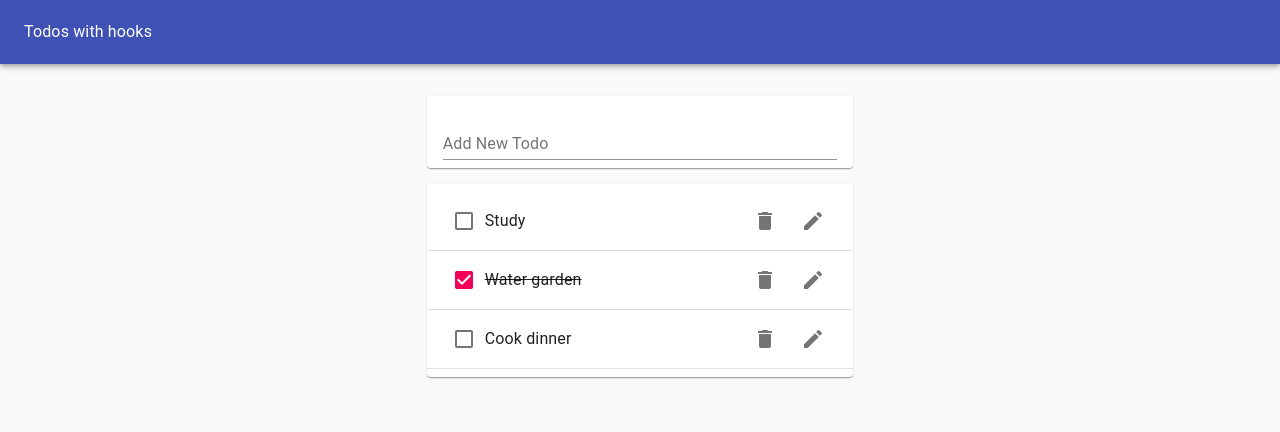
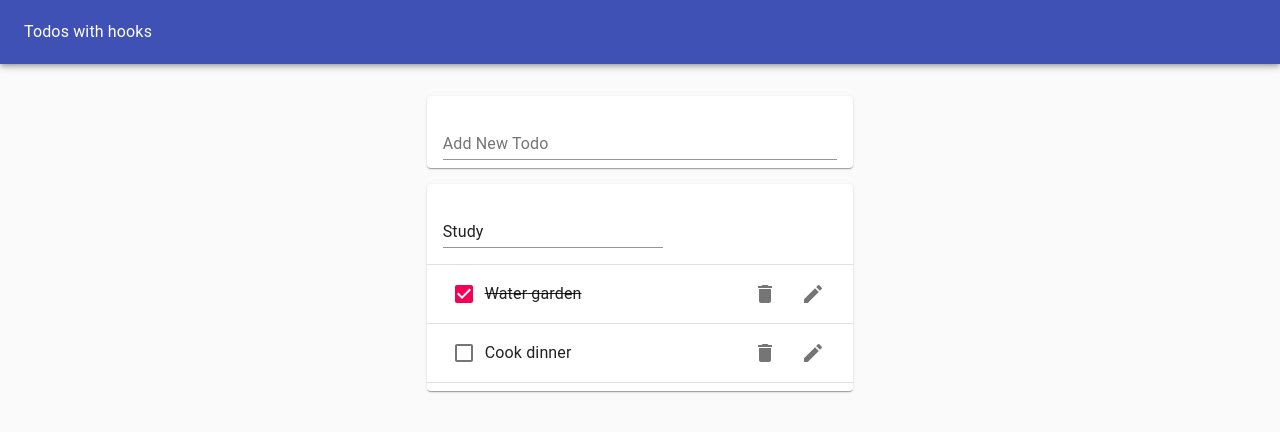
Before and after one commit to carlydekock/hooks-practice, a React (Create React App) app: page / in a window 1280 px wide. Both pictures are taken after a click on the button 813 px from the left and 221 px from the top of the page. Shown: the top 432 px of the page. Built offline with nearby package versions, Linux system fonts and the light colour scheme.

Commit message:
editing functionality complete

```diff
--- /dev/null
+++ b/src/components/EditTodoForm.js
@@ -0,0 +1,24 @@
+import React from 'react';
+import TextField from '@material-ui/core/TextField';
+import useInputState from '../hooks/useInputState';
+
+function EditTodoForm({ id, task, editTodo, toggleEditForm }) {
+  const [value, handleChange, reset] = useInputState(task);
+  return (
+    <form onSubmit={(e) => {
+      e.preventDefault();
+      editTodo(id, value);
+      reset();
+      toggleEditForm();
+    }}>
+      <TextField
+        margin="normal"
+        value={value}
+        onChange={handleChange}
+        fullWidth
+      />
+    </form>
+  );
+}
+
+export default EditTodoForm;
--- a/src/components/Todo.js
+++ b/src/components/Todo.js
@@ -1,4 +1,6 @@
 import React from 'react';
+import useToggleState from '../hooks/useToggleState';
+import EditTodoForm from './EditTodoForm';
 import ListItem from '@material-ui/core/ListItem';
 import ListItemText from '@material-ui/core/ListItemText';
 import Checkbox from '@material-ui/core/Checkbox';
@@ -7,9 +9,14 @@
 import EditIcon from '@material-ui/icons/Edit';
 import ListItemSecondaryAction from '@material-ui/core/ListItemSecondaryAction';
 
-function Todo({id, task, completed, removeTodo, toggleTodo}) {
+function Todo({id, task, completed, removeTodo, toggleTodo, editTodo}) {
+
+  const [isEditing, toggle] = useToggleState(false);
+
   return(
     <ListItem>
+      {isEditing ? <EditTodoForm id={id} task={task} editTodo={editTodo} toggleEditForm={toggle}/> :
+      <>
       <Checkbox tabIndex={-1} checked={completed} onClick={() => toggleTodo(id)}/>
       <ListItemText style={{textDecoration: completed ? "line-through" : "none"}}>
         {task}
@@ -18,10 +25,12 @@
         <IconButton aria-label="Delete" onClick={() => removeTodo(id)}>
           <DeleteIcon />
         </IconButton>
-        <IconButton aria-label="Edit">
+        <IconButton aria-label="Edit" onClick={toggle}>
           <EditIcon/>
         </IconButton>
       </ListItemSecondaryAction>
+      </>
+    }
     </ListItem>
   )
 }
--- a/src/components/TodoApp.js
+++ b/src/components/TodoApp.js
@@ -31,6 +31,13 @@
       todo.id === todoId ? {...todo, completed: !todo.completed } : todo
     );
     setTodos(updatedTodos);
+  };
+
+  const editTodo = (todoId, newTask) => {
+    const updatedTodos = todos.map(todo =>
+      todo.id === todoId ? {...todo, task: newTask } : todo
+    );
+    setTodos(updatedTodos);
   }
 
   return (
@@ -51,7 +58,7 @@
       <Grid container justify='center' style={{marginTop: '1rem'}}>
         <Grid item xs={11} md={8} lg={4}>
           <TodoForm addTodo={addTodo} />
-          <TodoList todos={todos} removeTodo={removeTodo} toggleTodo={toggleTodo}/>
+          <TodoList todos={todos} removeTodo={removeTodo} toggleTodo={toggleTodo} editTodo={editTodo}/>
         </Grid>
       </Grid>
     </Paper>
--- a/src/components/TodoList.js
+++ b/src/components/TodoList.js
@@ -4,7 +4,7 @@
 import Divider from '@material-ui/core/Divider';
 import Todo from './Todo';
 
-function TodoList({todos, removeTodo, toggleTodo}) {
+function TodoList({todos, removeTodo, toggleTodo, editTodo}) {
   return (
     <Paper>
       <List>
@@ -17,6 +17,7 @@
               completed={todo.completed}
               removeTodo={removeTodo}
               toggleTodo={toggleTodo}
+              editTodo={editTodo}
             />
             <Divider />
           </>
--- /dev/null
+++ b/src/hooks/useToggleState.js
@@ -0,0 +1,12 @@
+import { useState } from 'react';
+
+function useToggle(initialVal = false) {
+  const [state, setState] = useState(initialVal);
+  const toggle = () => {
+    setState(!state);
+  };
+
+  return [state, toggle];
+}
+
+export default useToggle;
```
